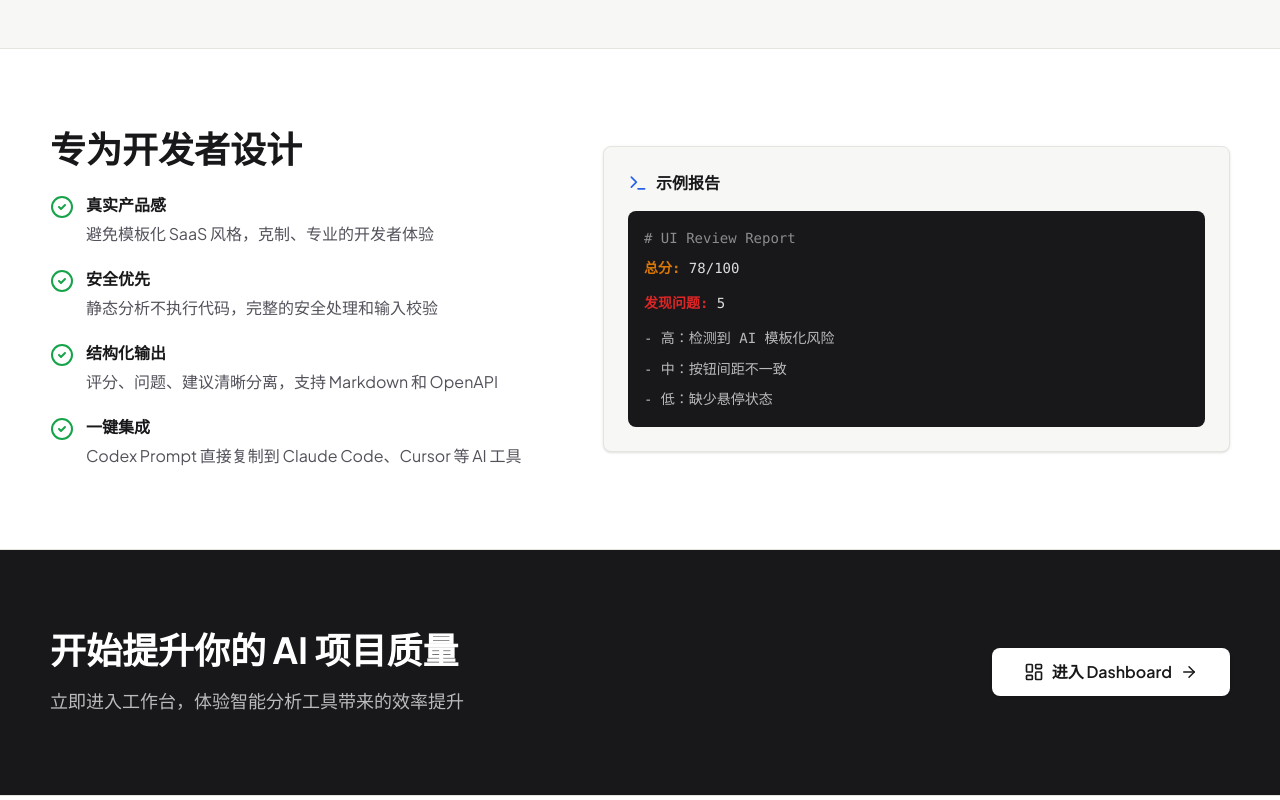
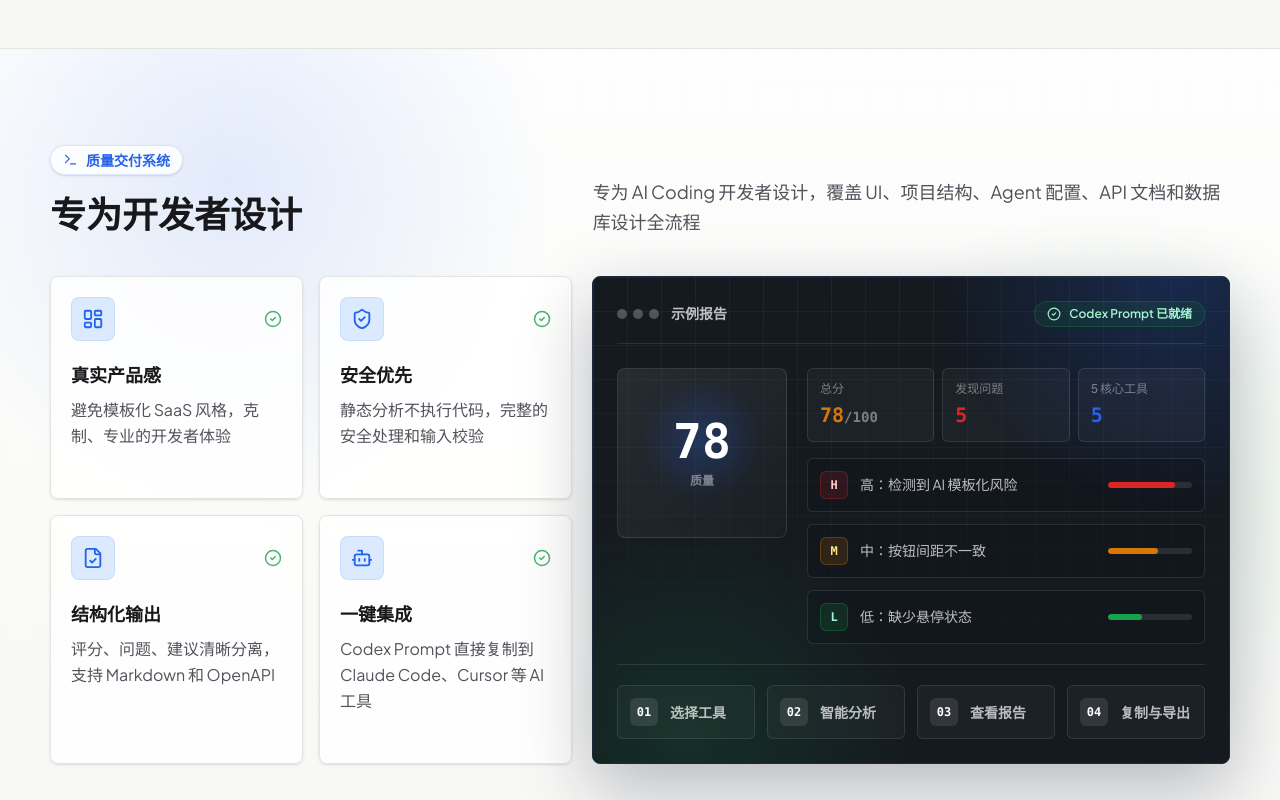
Before and after one commit to chenxxianyi/AI-Developer-Workbench, a Vue app in the folder frontend/: page / in a window 1280 px wide. Shown: the part 2020-2820 px from the top of the page. Built offline with nearby package versions, Linux system fonts and the light colour scheme.

Commit message:
feat: enhance landing page features and add quality metrics display

```diff
--- a/frontend/src/i18n/index.ts
+++ b/frontend/src/i18n/index.ts
@@ -87,6 +87,7 @@ export const messages = {
       },
       features: {
         title: '专为开发者设计',
+        kicker: '质量交付系统',
         items: {
           product: {
             title: '真实产品感',
@@ -108,6 +109,8 @@ export const messages = {
       },
       sampleReport: {
         title: '示例报告',
+        promptReady: 'Codex Prompt 已就绪',
+        qualityLabel: '质量',
         score: '总分',
         issues: '发现问题',
         high: '高：检测到 AI 模板化风险',
@@ -118,6 +121,7 @@ export const messages = {
         title: '开始提升你的 AI 项目质量',
         description: '立即进入工作台，体验智能分析工具带来的效率提升',
         button: '进入 Dashboard',
+        command: 'ai-workbench --ship',
       },
       footer: {
         tagline: 'MVP 0.1.0 · 专为 AI Coding 开发者设计',
@@ -200,6 +204,7 @@ export const messages = {
       },
       features: {
         title: 'Designed for Developers',
+        kicker: 'Quality delivery system',
         items: {
           product: {
             title: 'Real Product Feel',
@@ -221,6 +226,8 @@ export const messages = {
       },
       sampleReport: {
         title: 'Sample Report',
+        promptReady: 'Codex Prompt ready',
+        qualityLabel: 'Quality',
         score: 'Total Score',
         issues: 'Issues Found',
         high: 'High: AI template risk detected',
@@ -231,6 +238,7 @@ export const messages = {
         title: 'Start improving your AI project quality',
         description: 'Enter the workbench now and experience the efficiency of intelligent analysis tools.',
         button: 'Enter Dashboard',
+        command: 'ai-workbench --ship',
       },
       footer: {
         tagline: 'MVP 0.1.0 · Designed for AI Coding Developers',
--- a/frontend/src/pages/LandingPage.vue
+++ b/frontend/src/pages/LandingPage.vue
@@ -83,16 +83,28 @@ const workflowSteps = computed(() => [
 ])
 
 const features = computed(() => [
-  { title: t('landing.features.items.product.title'), description: t('landing.features.items.product.description') },
-  { title: t('landing.features.items.safety.title'), description: t('landing.features.items.safety.description') },
-  { title: t('landing.features.items.output.title'), description: t('landing.features.items.output.description') },
-  { title: t('landing.features.items.integration.title'), description: t('landing.features.items.integration.description') },
+  { title: t('landing.features.items.product.title'), description: t('landing.features.items.product.description'), icon: LayoutDashboard },
+  { title: t('landing.features.items.safety.title'), description: t('landing.features.items.safety.description'), icon: ShieldCheck },
+  { title: t('landing.features.items.output.title'), description: t('landing.features.items.output.description'), icon: FileCheck },
+  { title: t('landing.features.items.integration.title'), description: t('landing.features.items.integration.description'), icon: Bot },
 ])
 
 const statItems = computed(() => [
   { icon: Wrench, label: t('landing.stats.tools') },
   { icon: FileCheck, label: t('landing.stats.analysis') },
   { icon: Download, label: t('landing.stats.export') },
+])
+
+const qualityMetrics = computed(() => [
+  { label: t('landing.sampleReport.score'), value: '78', suffix: '/100', tone: 'text-warning' },
+  { label: t('landing.sampleReport.issues'), value: '5', suffix: '', tone: 'text-danger' },
+  { label: t('landing.stats.tools'), value: '5', suffix: '', tone: 'text-accent' },
+])
+
+const sampleIssues = computed(() => [
+  { level: 'H', text: t('landing.sampleReport.high'), levelClass: 'border-danger/30 bg-danger/15 text-red-200', barClass: 'w-4/5 bg-danger' },
+  { level: 'M', text: t('landing.sampleReport.medium'), levelClass: 'border-warning/30 bg-warning/15 text-amber-200', barClass: 'w-3/5 bg-warning' },
+  { level: 'L', text: t('landing.sampleReport.low'), levelClass: 'border-success/30 bg-success/15 text-emerald-200', barClass: 'w-2/5 bg-success' },
 ])
 
 const terminalTiltStyle = ref<Record<string, string>>({
@@ -433,41 +445,109 @@ function resetHeroGridGlow() {
     </section>
 
     <!-- Features Section -->
-    <section id="features" class="border-y border-border bg-surface px-4 py-16 md:px-8 md:py-20">
-      <div class="mx-auto max-w-content">
-        <div class="grid gap-10 md:grid-cols-[0.9fr_1.1fr] md:items-center">
+    <section id="features" class="features-lab relative overflow-hidden border-y border-border px-4 py-16 md:px-8 md:py-24">
+      <div class="relative mx-auto max-w-content">
+        <div class="mb-10 grid gap-5 lg:grid-cols-[0.82fr_1fr] lg:items-end">
           <div>
-            <h2 class="mb-6 text-3xl font-bold text-text-primary md:text-4xl">{{ t('landing.features.title') }}</h2>
-            <div class="space-y-5">
-              <div v-for="feature in features" :key="feature.title" class="flex items-start gap-3">
-                <CheckCircle2 :size="24" class="mt-0.5 flex-shrink-0 text-success" />
-                <div>
-                  <h3 class="mb-1 font-semibold text-text-primary">{{ feature.title }}</h3>
+            <div class="mb-4 inline-flex items-center gap-2 rounded-full border border-accent/15 bg-surface/80 px-3 py-1 text-sm font-semibold text-accent shadow-sm">
+              <Terminal :size="15" />
+              <span>{{ t('landing.features.kicker') }}</span>
+            </div>
+            <h2 class="max-w-2xl text-3xl font-bold leading-tight text-text-primary md:text-4xl">
+              {{ t('landing.features.title') }}
+            </h2>
+          </div>
+          <p class="max-w-2xl text-lg leading-relaxed text-text-secondary lg:justify-self-end">
+            {{ t('landing.tools.description') }}
+          </p>
+        </div>
+
+        <div class="grid gap-5 lg:grid-cols-[minmax(0,0.9fr)_minmax(480px,1.1fr)] lg:items-stretch">
+          <div class="grid gap-4 sm:grid-cols-2">
+            <div
+              v-for="feature in features"
+              :key="feature.title"
+              class="feature-card group relative overflow-hidden rounded-lg border border-border bg-surface/85 p-5 shadow-sm backdrop-blur transition-smooth hover:-translate-y-0.5 hover:border-accent/30 hover:shadow-md"
+            >
+              <div class="mb-5 flex items-center justify-between gap-4">
+                <div class="flex h-11 w-11 items-center justify-center rounded-lg border border-accent/10 bg-accent-soft text-accent transition-smooth group-hover:border-accent/25 group-hover:bg-accent group-hover:text-white">
+                  <component :is="feature.icon" :size="22" />
+                </div>
+                <CheckCircle2 :size="18" class="text-success/80" />
+              </div>
+              <h3 class="mb-2 text-lg font-semibold text-text-primary">{{ feature.title }}</h3>
               <p class="leading-relaxed text-text-secondary">{{ feature.description }}</p>
+            </div>
+          </div>
+
+          <div class="quality-panel relative overflow-hidden rounded-lg border border-slate-800 bg-[#151a21] p-4 text-white shadow-[0_24px_70px_rgba(15,23,42,0.28)] md:p-6">
+            <div class="relative z-10">
+              <div class="mb-6 flex flex-wrap items-center justify-between gap-3 border-b border-white/10 pb-4">
+                <div class="flex items-center gap-3">
+                  <div class="flex items-center gap-1.5">
+                    <span class="h-2.5 w-2.5 rounded-full bg-white/25"></span>
+                    <span class="h-2.5 w-2.5 rounded-full bg-white/25"></span>
+                    <span class="h-2.5 w-2.5 rounded-full bg-white/25"></span>
+                  </div>
+                  <div class="font-mono text-sm font-semibold text-white/72">{{ t('landing.sampleReport.title') }}</div>
+                </div>
+                <div class="inline-flex items-center gap-2 rounded-full border border-success/25 bg-success/10 px-3 py-1 text-xs font-semibold text-emerald-200">
+                  <CheckCircle2 :size="14" />
+                  <span>{{ t('landing.sampleReport.promptReady') }}</span>
+                </div>
+              </div>
+
+              <div class="grid gap-5 md:grid-cols-[170px_1fr]">
+                <div class="quality-score-orb flex h-36 items-center justify-center rounded-lg border border-white/10 bg-white/[0.03] md:aspect-square md:h-auto">
+                  <div class="text-center">
+                    <div class="font-mono text-5xl font-bold leading-none text-white">78</div>
+                    <div class="mt-2 text-xs font-semibold text-white/42">{{ t('landing.sampleReport.qualityLabel') }}</div>
+                  </div>
+                </div>
+
+                <div class="min-w-0">
+                  <div class="mb-4 grid grid-cols-3 gap-2">
+                    <div
+                      v-for="metric in qualityMetrics"
+                      :key="metric.label"
+                      class="rounded-md border border-white/10 bg-white/[0.035] px-3 py-3"
+                    >
+                      <div class="mb-1 truncate text-xs font-medium text-white/42">{{ metric.label }}</div>
+                      <div class="font-mono text-xl font-bold text-white">
+                        <span :class="metric.tone">{{ metric.value }}</span><span class="text-sm text-white/42">{{ metric.suffix }}</span>
+                      </div>
+                    </div>
+                  </div>
+
+                  <div class="space-y-3">
+                    <div
+                      v-for="issue in sampleIssues"
+                      :key="issue.text"
+                      class="grid grid-cols-[auto_1fr] items-center gap-3 rounded-md border border-white/10 bg-black/12 px-3 py-3 sm:grid-cols-[auto_1fr_84px]"
+                    >
+                      <span :class="['flex h-7 w-7 items-center justify-center rounded-md border font-mono text-xs font-bold', issue.levelClass]">
+                        {{ issue.level }}
+                      </span>
+                      <span class="min-w-0 text-sm leading-relaxed text-white/72">{{ issue.text }}</span>
+                      <span class="col-span-2 h-1.5 overflow-hidden rounded-full bg-white/10 sm:col-span-1">
+                        <span :class="['block h-full rounded-full', issue.barClass]"></span>
+                      </span>
                     </div>
                   </div>
                 </div>
               </div>
 
-          <div class="rounded-lg border border-border bg-background p-4 shadow-sm md:p-6">
-            <div class="mb-4 flex items-center gap-2">
-              <Terminal :size="20" class="text-accent" />
-              <span class="font-semibold text-text-primary">{{ t('landing.sampleReport.title') }}</span>
+              <div class="mt-5 grid grid-cols-2 gap-3 border-t border-white/10 pt-5 sm:grid-cols-4">
+                <div
+                  v-for="step in workflowSteps"
+                  :key="step.num"
+                  class="flex items-center gap-3 rounded-md border border-white/10 bg-white/[0.03] px-3 py-3"
+                >
+                  <span class="flex h-7 w-7 flex-shrink-0 items-center justify-center rounded-md bg-white/10 font-mono text-xs font-bold text-white">
+                    0{{ step.num }}
+                  </span>
+                  <span class="truncate text-sm font-semibold text-white/70">{{ step.title }}</span>
                 </div>
-            <div class="rounded-lg bg-text-primary p-4 font-mono text-sm leading-relaxed text-white/85">
-              <div class="mb-2 text-white/50"># UI Review Report</div>
-              <div class="mb-3">
-                <span class="font-semibold text-warning">{{ t('landing.sampleReport.score') }}:</span>
-                <span> 78/100</span>
-              </div>
-              <div class="mb-3">
-                <span class="font-semibold text-danger">{{ t('landing.sampleReport.issues') }}:</span>
-                <span> 5</span>
-              </div>
-              <div class="text-white/70">
-                <div class="mb-2">- {{ t('landing.sampleReport.high') }}</div>
-                <div class="mb-2">- {{ t('landing.sampleReport.medium') }}</div>
-                <div>- {{ t('landing.sampleReport.low') }}</div>
               </div>
             </div>
           </div>
@@ -476,23 +556,33 @@ function resetHeroGridGlow() {
     </section>
 
     <!-- CTA Section -->
-    <section class="bg-text-primary px-4 py-16 text-white md:px-8 md:py-20">
-      <div class="mx-auto max-w-content">
-        <div class="grid gap-8 md:grid-cols-[1fr_auto] md:items-center">
+    <section class="cta-command relative overflow-hidden px-4 py-14 text-white md:px-8 md:py-16">
+      <div class="relative mx-auto max-w-content">
+        <div class="grid gap-8 lg:grid-cols-[1fr_auto] lg:items-center">
           <div>
-            <h2 class="mb-4 text-3xl font-bold md:text-4xl">{{ t('landing.cta.title') }}</h2>
-            <p class="max-w-2xl text-lg leading-relaxed text-white/70">
+            <div class="mb-4 inline-flex items-center gap-2 rounded-full border border-white/10 bg-white/[0.04] px-3 py-1 text-sm font-semibold text-white/62">
+              <Terminal :size="15" />
+              <span>{{ t('landing.cta.command') }}</span>
+            </div>
+            <h2 class="max-w-2xl text-3xl font-bold leading-tight md:text-4xl">{{ t('landing.cta.title') }}</h2>
+            <p class="mt-4 max-w-2xl text-lg leading-relaxed text-white/68">
               {{ t('landing.cta.description') }}
             </p>
           </div>
+          <div class="flex flex-col gap-3 sm:flex-row lg:flex-col lg:items-stretch">
             <RouterLink
               to="/dashboard"
-            class="inline-flex min-h-12 items-center justify-center gap-2 rounded-lg bg-white px-8 py-3 font-semibold text-text-primary shadow-sm transition-smooth hover:bg-background"
+              class="inline-flex min-h-12 items-center justify-center gap-2 rounded-lg bg-white px-8 py-3 font-semibold text-text-primary shadow-sm transition-smooth hover:bg-accent hover:text-white"
             >
               <LayoutDashboard :size="20" />
               {{ t('landing.cta.button') }}
               <ArrowRight :size="18" />
             </RouterLink>
+            <div class="inline-flex min-h-12 items-center justify-center gap-2 rounded-lg border border-white/10 bg-white/[0.04] px-5 py-3 font-mono text-sm text-white/64">
+              <CheckCircle2 :size="16" class="text-success" />
+              <span>{{ t('landing.stats.analysis') }} · {{ t('landing.stats.export') }}</span>
+            </div>
+          </div>
         </div>
       </div>
     </section>
@@ -622,6 +712,91 @@ function resetHeroGridGlow() {
   transform: translateZ(18px);
 }
 
+.features-lab {
+  background:
+    linear-gradient(180deg, rgba(255, 255, 255, 0.86), rgba(247, 247, 245, 0.92)),
+    linear-gradient(rgba(37, 99, 235, 0.06) 1px, transparent 1px),
+    linear-gradient(90deg, rgba(37, 99, 235, 0.06) 1px, transparent 1px);
+  background-size:
+    100% 100%,
+    36px 36px,
+    36px 36px;
+}
+
+.features-lab::before {
+  content: '';
+  position: absolute;
+  inset: 0;
+  pointer-events: none;
+  background:
+    radial-gradient(circle at 18% 16%, rgba(37, 99, 235, 0.12), transparent 26%),
+    radial-gradient(circle at 86% 54%, rgba(22, 163, 74, 0.1), transparent 24%);
+}
+
+.feature-card::before {
+  content: '';
+  position: absolute;
+  inset: 0;
+  pointer-events: none;
+  background: linear-gradient(135deg, rgba(37, 99, 235, 0.11), transparent 38%);
+  opacity: 0;
+  transition: opacity 200ms ease-out;
+}
+
+.feature-card:hover::before {
+  opacity: 1;
+}
+
+.quality-panel::before {
+  content: '';
+  position: absolute;
+  inset: 0;
+  pointer-events: none;
+  background:
+    linear-gradient(rgba(148, 163, 184, 0.08) 1px, transparent 1px),
+    linear-gradient(90deg, rgba(148, 163, 184, 0.08) 1px, transparent 1px);
+  background-size: 34px 34px;
+  mask-image: linear-gradient(to bottom, black 0%, transparent 86%);
+}
+
+.quality-panel::after {
+  content: '';
+  position: absolute;
+  inset: -30%;
+  pointer-events: none;
+  background:
+    radial-gradient(circle at 76% 18%, rgba(37, 99, 235, 0.26), transparent 24%),
+    radial-gradient(circle at 28% 78%, rgba(22, 163, 74, 0.18), transparent 24%);
+  opacity: 0.86;
+}
+
+.quality-score-orb {
+  background:
+    radial-gradient(circle at 50% 42%, rgba(37, 99, 235, 0.26), transparent 46%),
+    linear-gradient(135deg, rgba(255, 255, 255, 0.08), rgba(255, 255, 255, 0.02));
+}
+
+.cta-command {
+  background:
+    radial-gradient(circle at 18% 0%, rgba(37, 99, 235, 0.3), transparent 26%),
+    linear-gradient(rgba(255, 255, 255, 0.055) 1px, transparent 1px),
+    linear-gradient(90deg, rgba(255, 255, 255, 0.055) 1px, transparent 1px),
+    #111827;
+  background-size:
+    100% 100%,
+    40px 40px,
+    40px 40px,
+    100% 100%;
+}
+
+.cta-command::before {
+  content: '';
+  position: absolute;
+  inset: 0;
+  pointer-events: none;
+  background: linear-gradient(180deg, rgba(21, 26, 33, 0.08), rgba(17, 24, 39, 0.88));
+}
+
 @media (max-width: 479px) {
   :global(html),
   :global(body) {
@@ -640,6 +815,10 @@ function resetHeroGridGlow() {
     min-width: 2rem;
     padding-inline: 0.4rem;
   }
+
+  .quality-panel {
+    padding: 1rem;
+  }
 }
 
 @media (prefers-reduced-motion: reduce) {
@@ -655,5 +834,9 @@ function resetHeroGridGlow() {
   .terminal-window {
     transform: none;
   }
+
+  .feature-card {
+    transform: none;
+  }
 }
 </style>
```
Lines whose indentation alone changed are shown as unchanged.
